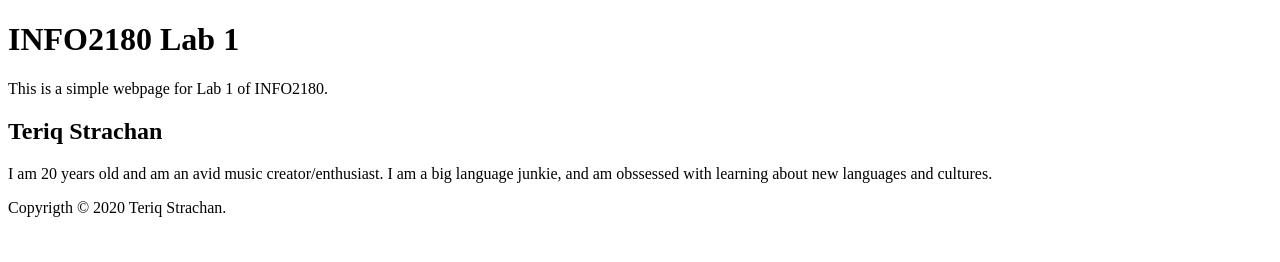
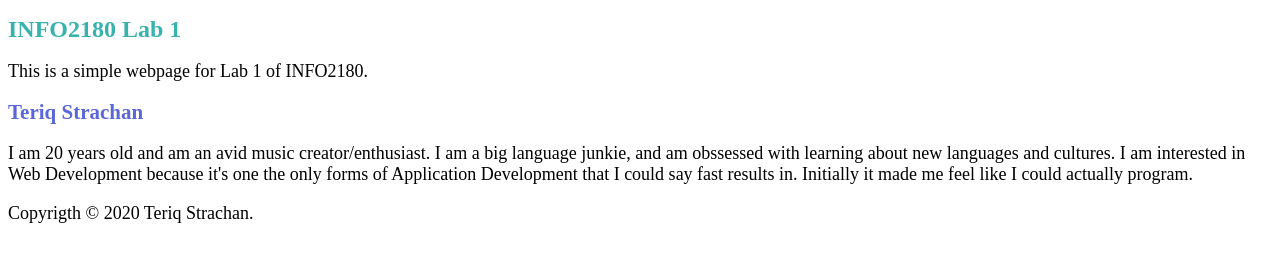
Before and after one commit to princeloki/info2180-lab1, a plain HTML site: page index.html in a window 1280 px wide. Drawn offline with Linux system fonts and the light colour scheme.

```diff
--- a/index.html
+++ b/index.html
@@ -4,6 +4,7 @@
   <meta charset="UTF-8">
   <meta name="viewport" content="width=device-width, initial-scale=1.0">
   <meta http-equiv="X-UA-Compatible" content="ie=edge">
+  <link rel="stylesheet" href="styles.css">
   <title>Document</title>
 </head>
 <body>
@@ -15,7 +16,10 @@
     <h2>Teriq Strachan</h2>
     <p>I am 20 years old and am an avid music creator/enthusiast.
         I am a big language junkie, and am obssessed with learning about
-         new languages and cultures.
+         new languages and cultures. I am interested in Web Development
+          because it's one the only forms of Application Development that
+           I could say fast results in. Initially it made me feel like
+           I could actually program.
     </p>
   </main>
   <footer>
```
